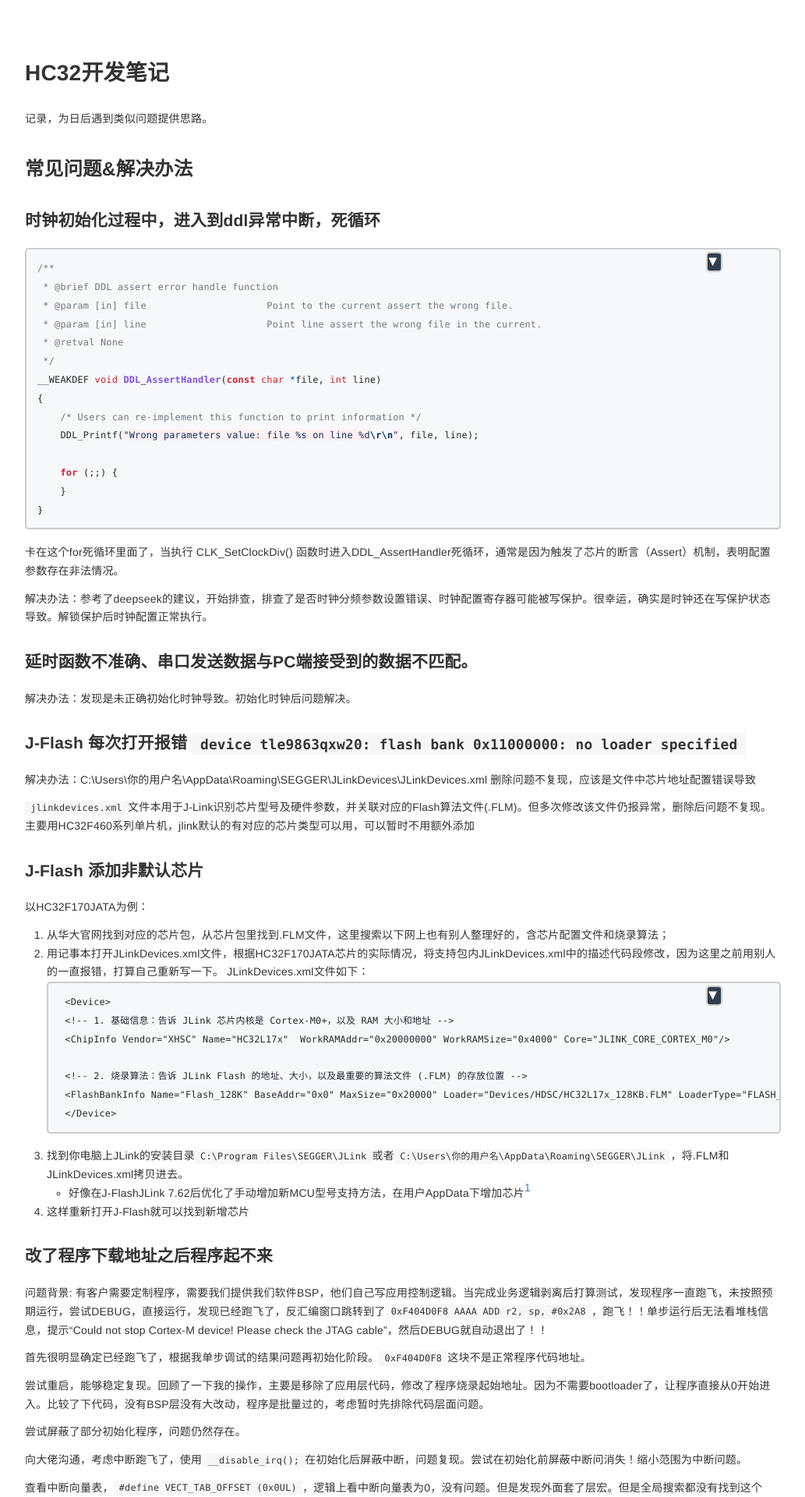
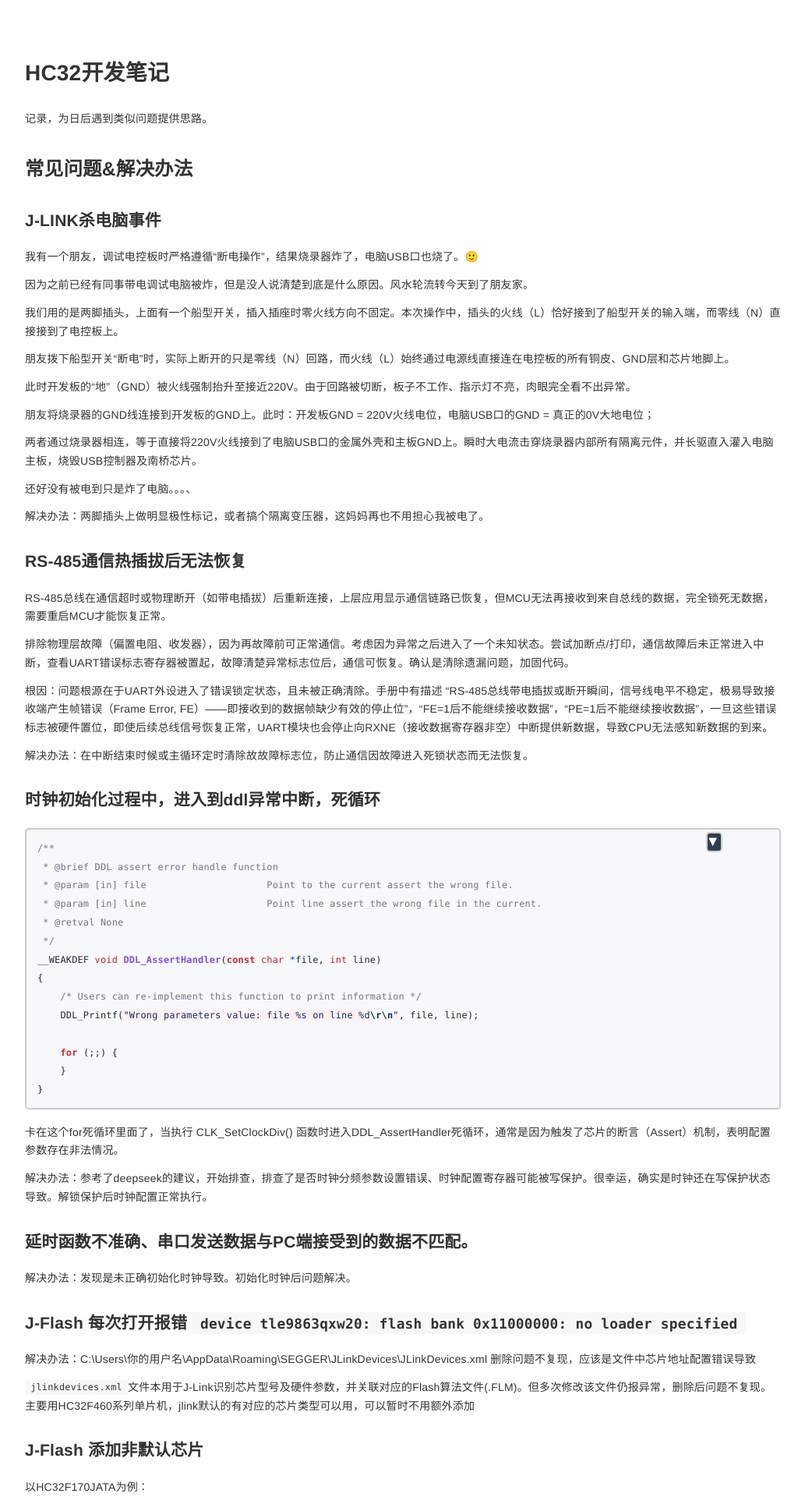
Before and after one commit to YooyoJin/yooyojin.github.io, a Jekyll site: the page built from _posts/2025-04-28-hc32.md, in a window 1280 px wide. Shown: the top 1920 px of the page at 78% size, without its empty margins (123-1156 px from the left). Built offline with Jekyll 4.4.1, drawn with Linux system fonts in a browser that asks for light colours; some of the changed text lies outside the part shown.

Commit message:
<feature> 增加HC32开发实况内容

```diff
--- a/_posts/2025-04-28-hc32.md
+++ b/_posts/2025-04-28-hc32.md
@@ -11,6 +11,37 @@ mermaid: true
 记录，为日后遇到类似问题提供思路。
 
 ## 常见问题&解决办法
+
+### J-LINK杀电脑事件
+
+我有一个朋友，调试电控板时严格遵循“断电操作”，结果烧录器炸了，电脑USB口也烧了。🙂
+
+因为之前已经有同事带电调试电脑被炸，但是没人说清楚到底是什么原因。风水轮流转今天到了朋友家。
+
+我们用的是两脚插头，上面有一个船型开关，插入插座时零火线方向不固定。本次操作中，插头的火线（L）恰好接到了船型开关的输入端，而零线（N）直接接到了电控板上。
+
+朋友拨下船型开关“断电”时，实际上断开的只是零线（N）回路，而火线（L）始终通过电源线直接连在电控板的所有铜皮、GND层和芯片地脚上。
+
+此时开发板的“地”（GND）被火线强制抬升至接近220V。由于回路被切断，板子不工作、指示灯不亮，肉眼完全看不出异常。
+
+朋友将烧录器的GND线连接到开发板的GND上。此时：开发板GND = 220V火线电位，电脑USB口的GND = 真正的0V大地电位；
+
+两者通过烧录器相连，等于直接将220V火线接到了电脑USB口的金属外壳和主板GND上。瞬时大电流击穿烧录器内部所有隔离元件，并长驱直入灌入电脑主板，烧毁USB控制器及南桥芯片。
+
+还好没有被电到只是炸了电脑。。。、
+
+解决办法：两脚插头上做明显极性标记，或者搞个隔离变压器，这妈妈再也不用担心我被电了。
+
+### RS-485通信热插拔后无法恢复
+
+RS-485总线在通信超时或物理断开（如带电插拔）后重新连接，上层应用显示通信链路已恢复，但MCU无法再接收到来自总线的数据，完全锁死无数据，需要重启MCU才能恢复正常。
+
+排除物理层故障（偏置电阻、收发器），因为再故障前可正常通信。考虑因为异常之后进入了一个未知状态。尝试加断点/打印，通信故障后未正常进入中断，查看UART错误标志寄存器被置起，故障清楚异常标志位后，通信可恢复。确认是清除遗漏问题，加固代码。
+
+根因：问题根源在于UART外设进入了错误锁定状态，且未被正确清除。手册中有描述
+“RS-485总线带电插拔或断开瞬间，信号线电平不稳定，极易导致接收端产生帧错误（Frame Error, FE）——即接收到的数据帧缺少有效的停止位”，“FE=1后不能继续接收数据”，“PE=1后不能继续接收数据”，一旦这些错误标志被硬件置位，即使后续总线信号恢复正常，UART模块也会停止向RXNE（接收数据寄存器非空）中断提供新数据，导致CPU无法感知新数据的到来。
+
+解决办法：在中断结束时候或主循环定时清除故故障标志位，防止通信因故障进入死锁状态而无法恢复。
 
 ### 时钟初始化过程中，进入到ddl异常中断，死循环
 
```
Also changed, not shown: other parts of _posts/2025-04-28-hc32.md (+1 -1 lines).
